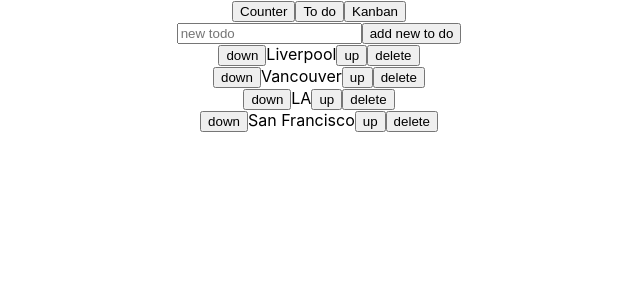
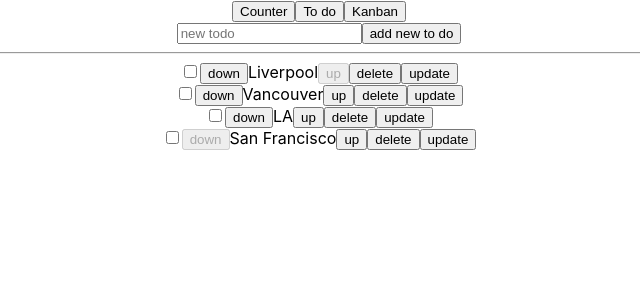
Before and after one commit to OlehPetko/simple_kanban, a React (Create React App) app: page / in a window 1280 px wide. Both pictures are taken after a click on the button "To do". Shown: the top 300 px of the page, without its empty margins (321-961 px from the left). Built offline with nearby package versions, Linux system fonts and the light colour scheme.

Commit message:
new update to do

```diff
--- a/src/Todo/Todo.js
+++ b/src/Todo/Todo.js
@@ -3,29 +3,73 @@ import {useState} from "react";
 
 function Todo() {
     const initialState = [
-        {id: Math.random(), name: 'Liverpool'},
-        {id: Math.random(), name: 'Vancouver'},
-        {id: Math.random(), name: 'LA'},
-        {id: Math.random(), name: 'San Francisco'},
+        {id: Math.random(), name: 'Liverpool', openTodo: true, openUpdate: true, markTodo: false},
+        {id: Math.random(), name: 'Vancouver', openTodo: true, openUpdate: true, markTodo: false},
+        {id: Math.random(), name: 'LA', openTodo: true, openUpdate: true, markTodo: false},
+        {id: Math.random(), name: 'San Francisco', openTodo: true, openUpdate: true, markTodo: false},
     ]
     const [todos, setTodos] = useState(initialState)
     const [newTodo, setNewTodo] = useState('')
+    const [updateTodo, setUpdateTodo] = useState('')
     const addNewTodo = () => {
-        const updateTodo = [...todos, {id: Math.random(), name: newTodo}]
+        const updateTodo = [...todos, {id: Math.random(), name: newTodo, openTodo: true, openUpdate: true}]
         setTodos(updateTodo)
         setNewTodo('')
+    }
+    const deleteTodo = (id) => {
+        const updateTodo = todos.filter(el => el.id !== id)
+        setTodos(updateTodo)
+    }
+    const openWindowDelete = (id) => {
+        const updateTodo = todos.map(el => el.id === id ? {...el, openTodo: !el.openTodo} : el)
+        setTodos(updateTodo)
+    }
+    const mark = (id) => {
+        const updateTodo = todos.map(el => el.id === id ? {...el, markTodo: !el.markTodo} : el)
+        setTodos(updateTodo)
+    }
+    const openUpdateWindow = (id) => {
+        const updateTodo = todos.map(el => el.id === id ? {...el, openUpdate: !el.openUpdate} : el)
+        setTodos(updateTodo)
+        setUpdateTodo('')
+    }
+    const saveUpdate = (id, newTodo) => {
+        const updateTodo = todos.map(el => el.id === id ? {...el, name: newTodo, openUpdate: !el.openUpdate} : el)
+        setTodos(updateTodo)
+        setUpdateTodo('')
+    }
+    const moveTodo = (index, value) => {
+      const updateTodo = [...todos]
+        const currentTodo = updateTodo[index]
+        const nextTodo = updateTodo[index + value]
+        updateTodo[index] = nextTodo
+        updateTodo[index + value] = currentTodo
+        setTodos(updateTodo)
     }
 
     return (
         <div className="App">
             <input placeholder='new todo' value={newTodo} onChange={event => setNewTodo(event.target.value)}/>
             <button onClick={addNewTodo}>add new to do</button>
-            {todos.map(todo =>
-                <div key={todo.id}>
-                    <button>down</button>
+            <hr/>
+            {todos.map((todo, i) =>
+                <div key={todo.id} style={todo.markTodo ? {textDecoration: "line-through"} : null}>
+                    <input type='checkbox' onClick={() => mark(todo.id)}/>
+                    <button disabled={i === todos.length - 1} onClick={() => moveTodo(i, 1)}>down</button>
                     {todo.name}
-                    <button>up</button>
-                    <button>delete</button>
+                    <button disabled={i === 0} onClick={() => moveTodo(i, - 1)}>up</button>
+                    {todo.openTodo ? <button onClick={() => openWindowDelete(todo.id)}>delete</button> :
+                        <div>
+                            <button onClick={() => deleteTodo(todo.id)}>yes delete</button>
+                            <button onClick={() => openWindowDelete(todo.id)}>cancel</button>
+                        </div>}
+                    {todo.openUpdate ? <button onClick={() => openUpdateWindow(todo.id)}>update</button> :
+                        <div>
+                            <input value={updateTodo} onChange={event => setUpdateTodo(event.target.value)}/>
+                            <button onClick={() => saveUpdate(todo.id, updateTodo)}>save update</button>
+                            <button onClick={() => openUpdateWindow(todo.id)}>cancel</button>
+                        </div>
+                    }
                 </div>
             )}
 
```
